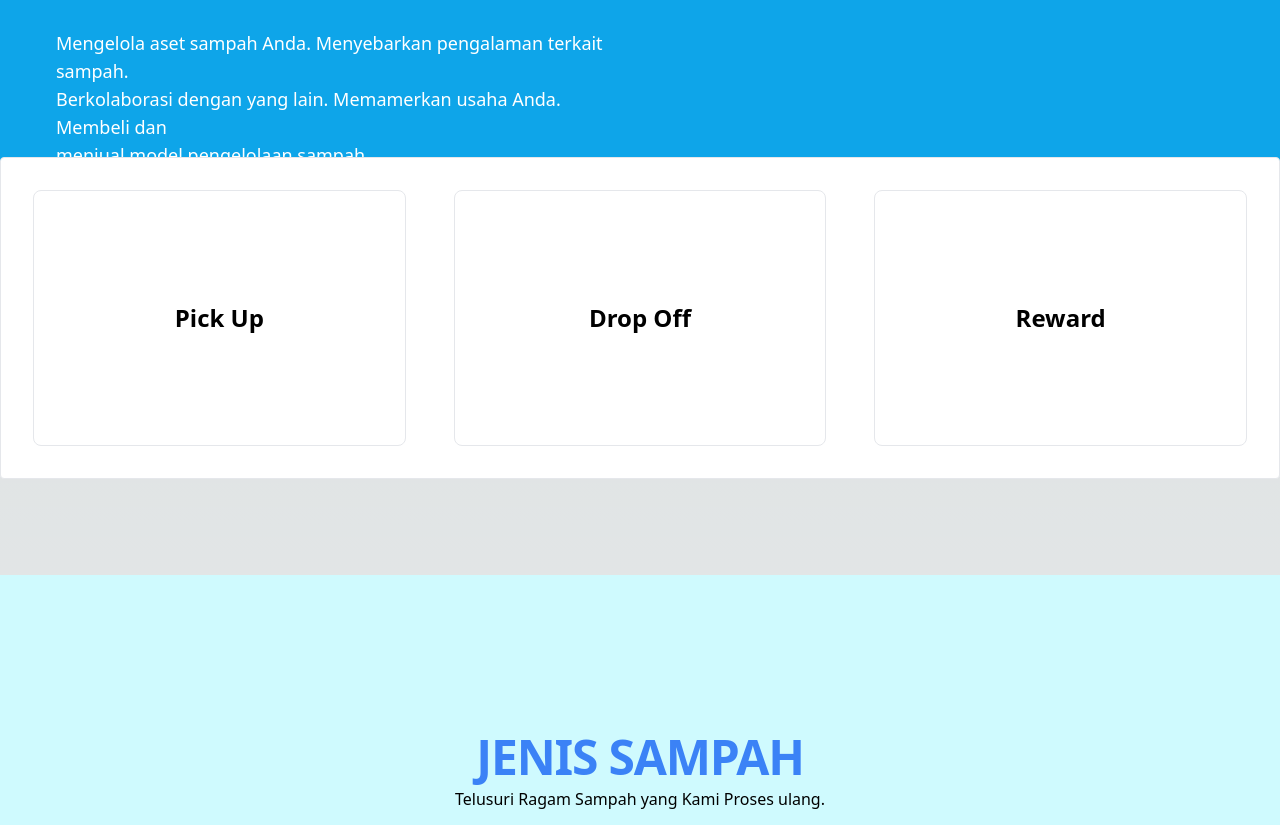
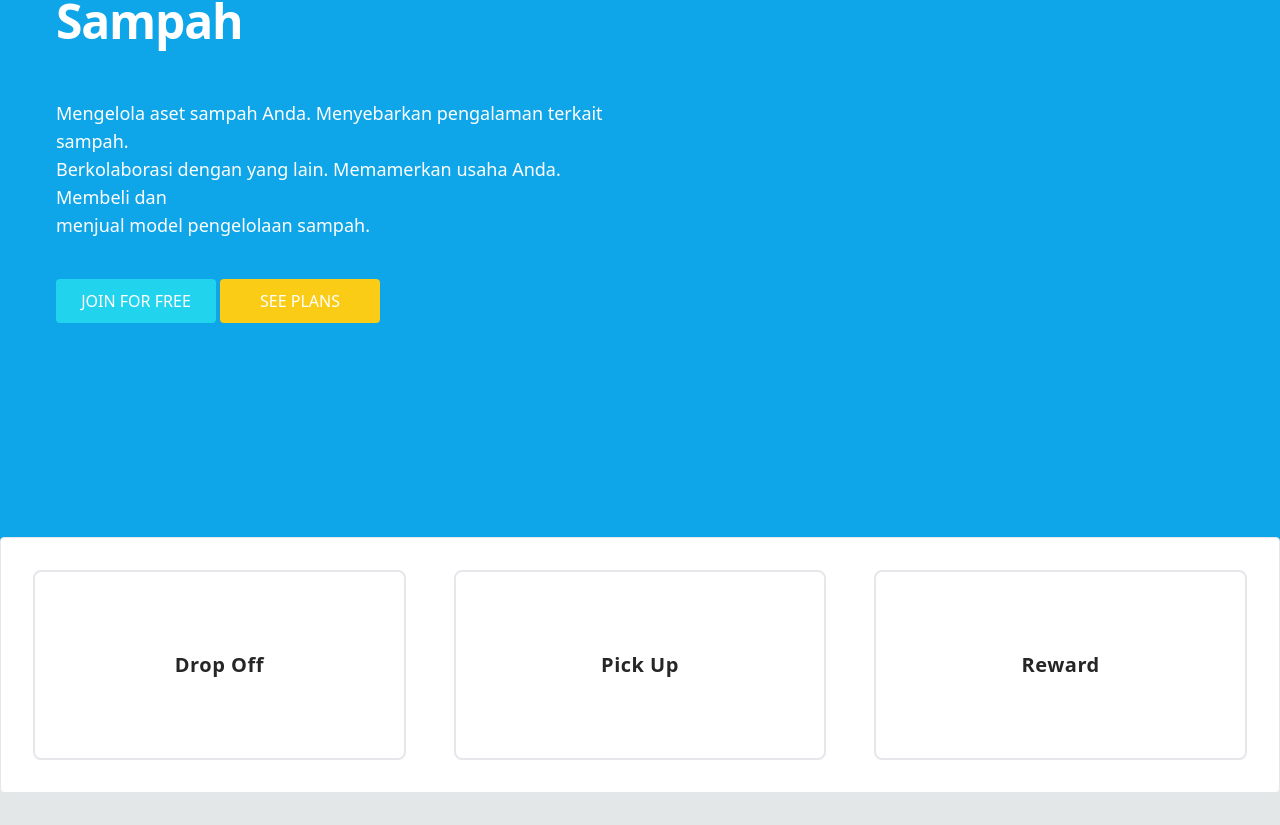
Before and after one commit to AndyNotfound/recycle-project, a Next.js app: page / in a window 1280 px wide. Shown: the part 375-1200 px from the top of the page. Built offline with nearby package versions, Linux system fonts and the light colour scheme.

Commit message:
create hero section

```diff
--- a/components/hero.js
+++ b/components/hero.js
@@ -1,10 +1,10 @@
 const Hero = () => {
     return (
         <>
-            <div className='h-custom bg-sky-500 text-white px-14 pt-32'>
+            <div className='h-120vh bg-sky-500 text-white px-14 pb-32 relative top-14 flex'>
                 <div className="grid items-center lg:grid-cols-2 lg:gap-x-12">
                     <div className="mb-12 lg:mb-0">
-                        <h2 className="my-12 text-5xl font-bold leading-tight tracking-tight">
+                        <h2 className="mb-12 text-5xl font-bold leading-tight tracking-tight">
                             Platform Unggulan <br />
                             <span className="text-success dark:text-success-400">
                                 Untuk Distribusi Sampah
@@ -14,8 +14,8 @@ const Hero = () => {
                             Berkolaborasi dengan yang lain. Memamerkan usaha Anda. Membeli dan <br></br>
                             menjual model pengelolaan sampah.</p>
                         <div className="button-container flex justify-end w-min text-white">
-                            <button className="w-24 mr-1  h-11 px-4 bg-cyan-400 rounded">REGISTER</button>
-                            <button className="w-24 h-11 px-4 bg-yellow-400 rounded">LOGIN</button>
+                            <button className="w-40 mr-1  h-11 px-4 bg-cyan-400 rounded">JOIN FOR FREE</button>
+                            <button className="w-40 h-11 px-4 bg-yellow-400 rounded">SEE PLANS</button>
                         </div>
                     </div>
                     <div className="mb-12 lg:mb-0">
@@ -23,8 +23,46 @@ const Hero = () => {
                     </div>
                 </div>
             </div>
+            <div className="h-64 container bg-white border rounded my-24 mx-auto md:p-8 relative md:-mt-12">
+                {/* Section: Design Block */}
+                <section className="text-center h-full">
+                    <div className="h-full grid lg:grid-cols-3 lg:gap-x-12 gap-8">
+                        <div className="border-solid border-2 flex justify-center rounded-lg bg-white dark:bg-neutral-700 text-left">
+                            <div className="p-6 flex items-center justify-center">
+                                <div className='mb-4'>
+
+                                </div>
+                                <h5 className="text-center text-xl font-bold tracking-wide text-neutral-800 dark:text-neutral-50">
+                                    Drop Off
+                                </h5>
+                            </div>
+                        </div>
+                        <div className="border-solid border-2 flex justify-center rounded-lg bg-white dark:bg-neutral-700 text-left">
+                            <div className="p-6 flex items-center justify-center">
+                                <div className='mb-4'>
+
+                                </div>
+                                <h5 className="text-center text-xl font-bold tracking-wide text-neutral-800 dark:text-neutral-50">
+                                    Pick Up
+                                </h5>
+                            </div>
+                        </div>
+                        <div className="border-solid border-2 flex justify-center rounded-lg bg-white dark:bg-neutral-700 text-left rounded">
+                            <div className="p-6 flex items-center justify-center">
+                                <div className='mb-4'>
+
+                                </div>
+                                <h5 className="text-center text-xl font-bold tracking-wide text-neutral-800 dark:text-neutral-50">
+                                    Reward
+                                </h5>
+                            </div>
+                        </div>
+                    </div>
+                </section>
+                {/* Section: Design Block */}
+            </div>
+            {/* Container for demo purpose */}
         </>
-
     )
 }
 
--- a/components/layanan.js
+++ /dev/null
@@ -1,42 +0,0 @@
-import React from 'react'
-
-const layanan = () => {
-    return (
-        <>
-            {/* Container for demo purpose */}
-            <div className="container bg-white border rounded my-24 mx-auto md:p-8 relative md:-mt-24">
-                {/* Section: Design Block */}
-                <section className="text-center">
-                    <div className="grid lg:grid-cols-3 lg:gap-x-12 gap-8">
-                        <div className="mb-16 lg:mb-0 h-64 min-h-full">
-                            <div className="flex justify-center items-center h-full rounded-lg bg-white border dark:bg-neutral-700">
-                                <h3 className="text-2xl font-bold text-primary dark:text-primary-400">
-                                    Pick Up
-                                </h3>
-                            </div>
-                        </div>
-                        <div className="mb-16 lg:mb-0 h-64 min-h-full">
-                            <div className="flex justify-center items-center h-full rounded-lg bg-white border dark:bg-neutral-700">
-                                <h3 className="text-2xl font-bold text-primary dark:text-primary-400">
-                                    Drop Off
-                                </h3>
-                            </div>
-                        </div>
-                        <div className="mb-16 lg:mb-0 h-64 min-h-full">
-                            <div className="flex justify-center items-center h-full rounded-lg bg-white border dark:bg-neutral-700">
-                                <h3 className="text-2xl font-bold text-primary dark:text-primary-400">
-                                    Reward
-                                </h3>
-                            </div>
-                        </div>
-                    </div>
-                </section>
-                {/* Section: Design Block */}
-            </div>
-            {/* Container for demo purpose */}
-        </>
-
-    )
-}
-
-export default layanan
--- a/components/navbar.js
+++ b/components/navbar.js
@@ -1,7 +1,7 @@
 const navbar = () => {
     return (
         <>
-            <nav className="z-50 font-medium h-14 text-xs border flex-no-wrap fixed flex w-full items-center justify-between bg-white dark:bg-neutral-600 lg:flex-wrap lg:justify-start px-8">
+            <nav className="z-40 font-medium h-14 text-xs border flex-no-wrap fixed flex w-full items-center justify-between bg-white dark:bg-neutral-600 lg:flex-wrap lg:justify-start px-8">
                 <div className="flex w-full flex-wrap items-center justify-between">
                     <button
                         className="block border-0 bg-transparent px-2 text-neutral-500 hover:no-underline hover:shadow-none focus:no-underline focus:shadow-none focus:outline-none focus:ring-0 dark:text-neutral-200 lg:hidden"
--- a/pages/index.js
+++ b/pages/index.js
@@ -1,6 +1,5 @@
 import Navbar from '@/components/navbar'
 import Hero from '@/components/hero'
-import Layanan from '@/components/layanan'
 import Jenis_sampah from '@/components/jenis_sampah'
 import Solution from '@/components/solution'
 
@@ -9,7 +8,6 @@ export default function Home() {
     <main>
       <Navbar />
       <Hero />
-      <Layanan />
       <Jenis_sampah />
       <Solution />
     </main>
--- a/tailwind.config.js
+++ b/tailwind.config.js
@@ -11,7 +11,9 @@ module.exports = {
         'gradient-radial': 'radial-gradient(var(--tw-gradient-stops))',
         'gradient-conic':
           'conic-gradient(from 180deg at 50% 50%, var(--tw-gradient-stops))',
-      },
+      }, height: {
+        '120vh': '120vh',
+      }
     },
   },
   plugins: [],
```
